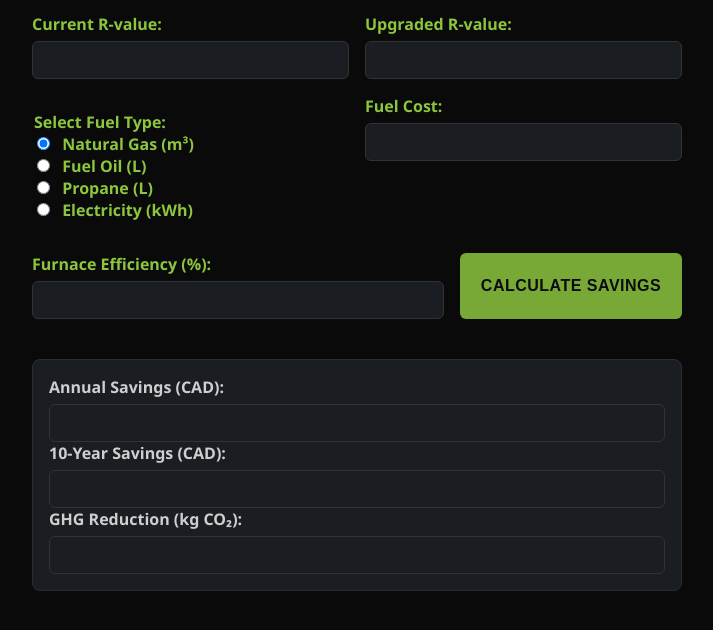
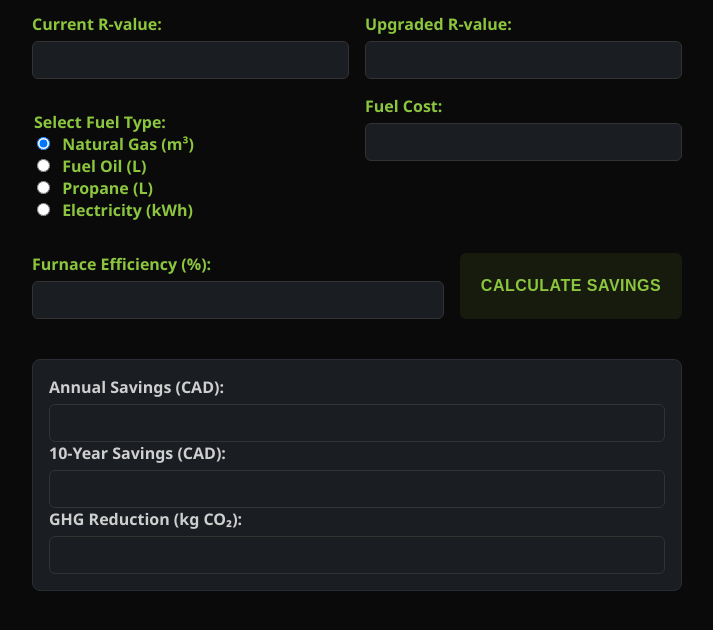
Before and after one commit to 2thetoproofing/Insulation-calc, a plain HTML site: page index.html in a window 1280 px wide. Shown: the part 198-828 px from the top of the page, without its empty margins (283-996 px from the left). Drawn offline with Linux system fonts and the light colour scheme; a script that the page names is missing.

Commit message:
Update style.css

```diff
--- a/style.css
+++ b/style.css
@@ -1,4 +1,4 @@
-/* PAGE BACKGROUND (matches finance calculator) */
+/* PAGE BACKGROUND */
 body {
   background: #0a0a0a;
   margin: 0;
@@ -54,7 +54,7 @@ body {
   margin-right: 0.5rem;
 }
 
-/* OUTPUT BOX — keep it visible */
+/* OUTPUT BOX */
 .calc-container .output {
   background: #1a1d22;
   border: 1px solid #2a2d33;
@@ -104,27 +104,33 @@ body {
   }
 }
 
-/* BUTTON — EXACT MATCH TO FINANCE CALCULATOR */
+/* BUTTON — EXACT MATCH TO FINANCE CALCULATOR COLORS */
 .calc-container .btn {
-  background: rgba(140, 198, 63, 0.85); /* neon green w/ transparency */
-  color: #0b0c10;
+  background: #161b0e;               /* unclicked */
+  color: #8cc63f;                    /* neon green text */
   padding: 0.9rem 1.3rem;
   border: none;
   border-radius: 6px;
   font-size: 1rem;
   font-weight: 700;
   cursor: pointer;
+  display: flex;
+  align-items: center;
+  gap: 0.5rem;
   transition: all 0.25s ease;
   text-transform: uppercase;
   letter-spacing: 0.5px;
 }
 
+/* Hover */
 .calc-container .btn:hover {
-  background: rgba(140, 198, 63, 1);
-  box-shadow: 0 0 12px rgba(140, 198, 63, 0.6);
+  background: #1f2812;               /* hover color */
+  box-shadow: 0 0 12px rgba(140, 198, 63, 0.4);
+  color: #a6ff5f;                    /* slightly brighter neon */
 }
 
+/* Active (click) */
 .calc-container .btn:active {
-  background: rgba(120, 178, 53, 1);
-  box-shadow: 0 0 6px rgba(140, 198, 63, 0.4);
+  background: #13170b;               /* slightly darker */
+  box-shadow: 0 0 6px rgba(140, 198, 63, 0.25);
 }
```
